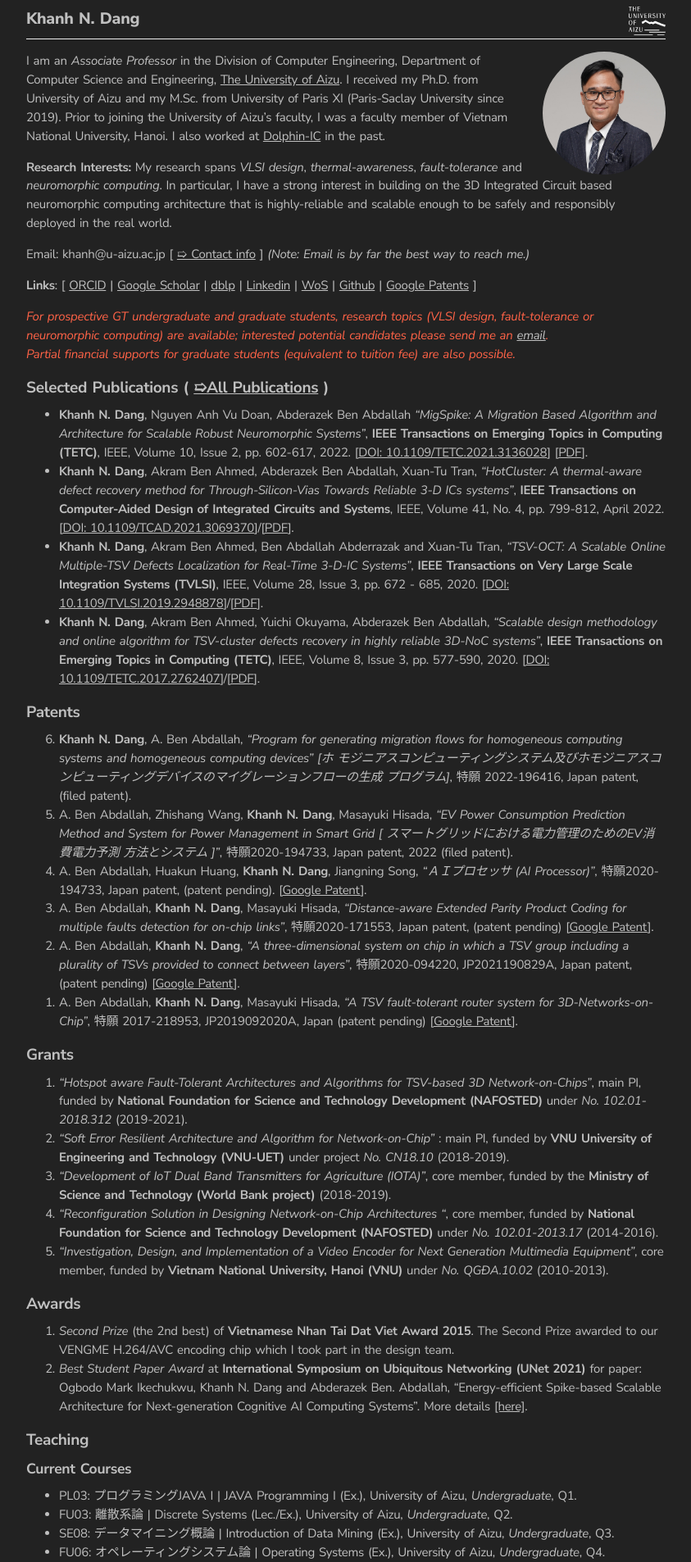
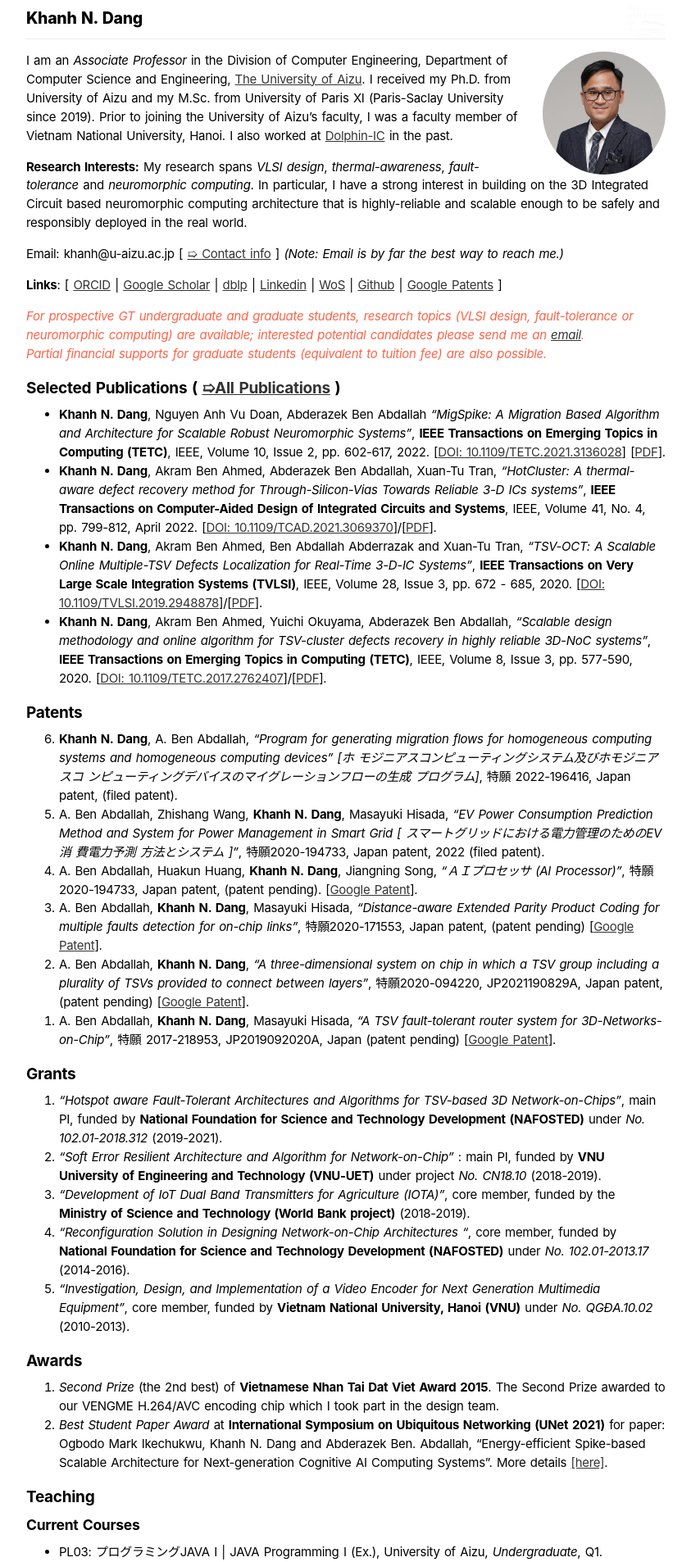
Before and after one commit to khanhdang/minimal-page, a Jekyll site: the page built from index.md, in a window 1280 px wide. Shown: the top 1906 px of the page at 82% size, without its empty margins (218-1061 px from the left). Built offline with Jekyll 4.4.1, drawn with Linux system fonts in a browser that asks for light colours.

Commit message:
remove font, use system font.

```diff
--- a/assets/main.css
+++ b/assets/main.css
@@ -1,9 +1,5 @@
-@import url('https://fonts.googleapis.com/css2?family=Nunito+Sans:ital,wght@0,200;0,300;0,400;0,600;0,700;0,800;0,900;1,200;1,300;1,400;1,600;1,700;1,800;1,900&display=swap');
-
 body {
-    font-family: 'Nunito Sans', sans-serif;
-    background-color:#222;
-    color:#c0c0c0;
+    font-family: SF Pro Text, SF Pro Icons, Helvetica Neue, Helvetica, Arial, sans-serif;
     font-size: 15px;
     line-height: 1.52947;
     font-weight: 400;
@@ -34,16 +30,12 @@ body {
 
 
 a:link {
-    /* color: #333; */
-    color:#c0c0c0;
-
+    color: #333;
     text-decoration: underline;
 }
 
 a:visited {
-    /* color: #333; */
-    color:#c0c0c0;
-
+    color: #333;
 }
 
 a:hover {
@@ -59,8 +51,6 @@ footer {
     text-align: center;
     color: #c0c0c0;
     border-top: 1px solid #e9ecef;
-
-
 }
 
 footer a {
```
